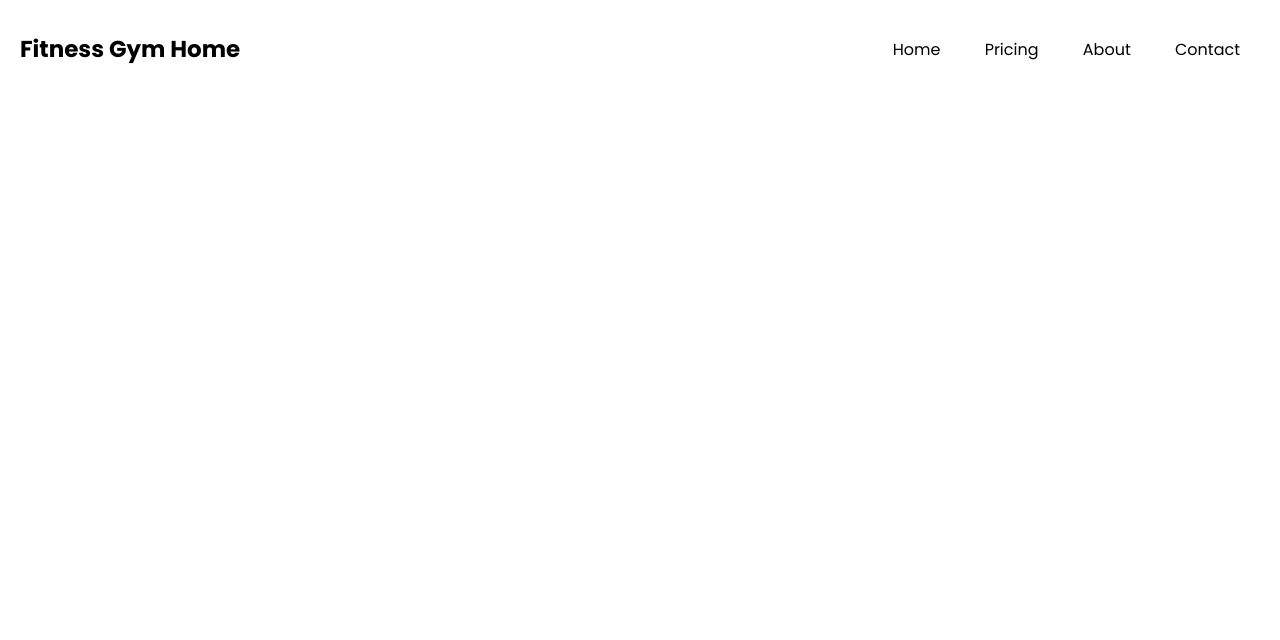
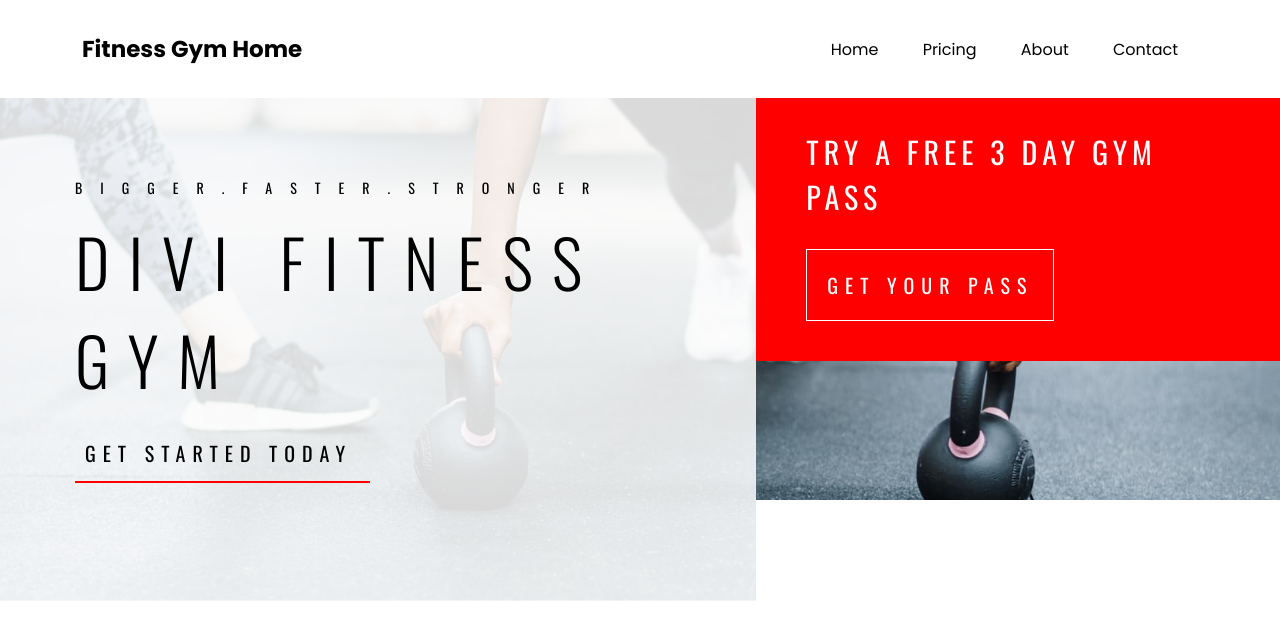
Before and after one commit to Steven10695/Proyecto-Gym, a plain HTML site: page index.html in a window 1280 px wide. Drawn offline with nearby package versions, Linux system fonts and the light colour scheme.

Commit message:
INTRO SECTION

```diff
--- a/estilos.css
+++ b/estilos.css
@@ -4,7 +4,7 @@ body{
     font-family: 'Poppins', sans-serif;
 }
 
-.contedor {
+.contenedor {
     width: 90%;
     max-width: 1280px;
     margin: auto;
@@ -36,3 +36,66 @@ nav ul li a{
     text-decoration: none;
     color: #000;
 }
+
+/* INTRO */
+
+#intro {
+    background: url(imagenes/intro.jpg);
+    background-size: cover;
+    background-position: center;
+    font-family: 'Oswald';
+    display: flex;
+}
+
+#intro .izquierda{
+    background-color: rgba(255, 255, 255, 0.85);
+    width: 66%;
+    padding: 65px 75px;
+}
+
+#intro .derecha{
+    width: 57%;
+    color: #fff;
+    height: 503px;
+    background-image: linear-gradient(180deg,rgba(255,255,255,0) 80%, #fff 80%);
+}
+
+#intro .contenido{
+    background: red;
+    padding: 1px 50px 40px 50px;
+}
+
+#intro .izquierda p{
+    font-size: 14px;
+    letter-spacing: 18px;
+}
+
+#intro h1{
+    font-size: 66px;
+    font-weight: 100;
+    letter-spacing: 19px;
+    margin: 0;
+    margin-bottom: 30px;
+}
+
+#intro a{
+    text-decoration: none;
+    color: #000;
+    font-size: 20px;
+    letter-spacing: 7px;
+    border-bottom: 2px solid red;
+    padding-bottom: 13px;
+    padding: 0 18px 13px 10px;
+}
+
+#intro .derecha a{
+    color: #fff;
+    border: 1px solid #fff;
+    padding: 20px;
+    display: inline-block;
+}
+
+#intro .derecha p{
+    font-size: 30px;
+    letter-spacing: 5px;
+}
--- a/index.html
+++ b/index.html
@@ -26,5 +26,19 @@
         </div>
     </header>
 
+    <section id="intro">
+        <div class="izquierda">
+            <p>BIGGER.FASTER.STRONGER</p>
+            <h1>DIVI FITNESS GYM</h1>
+            <a class="" href="">GET STARTED TODAY</a>
+        </div>
+        <div class="derecha">
+            <div class="contenido">
+                <p>TRY A FREE 3 DAY GYM PASS</p>
+                <a class="" href="">GET YOUR PASS</a>
+            </div>
+        </div>
+    </section>
+
 </body>
 </html>
```
